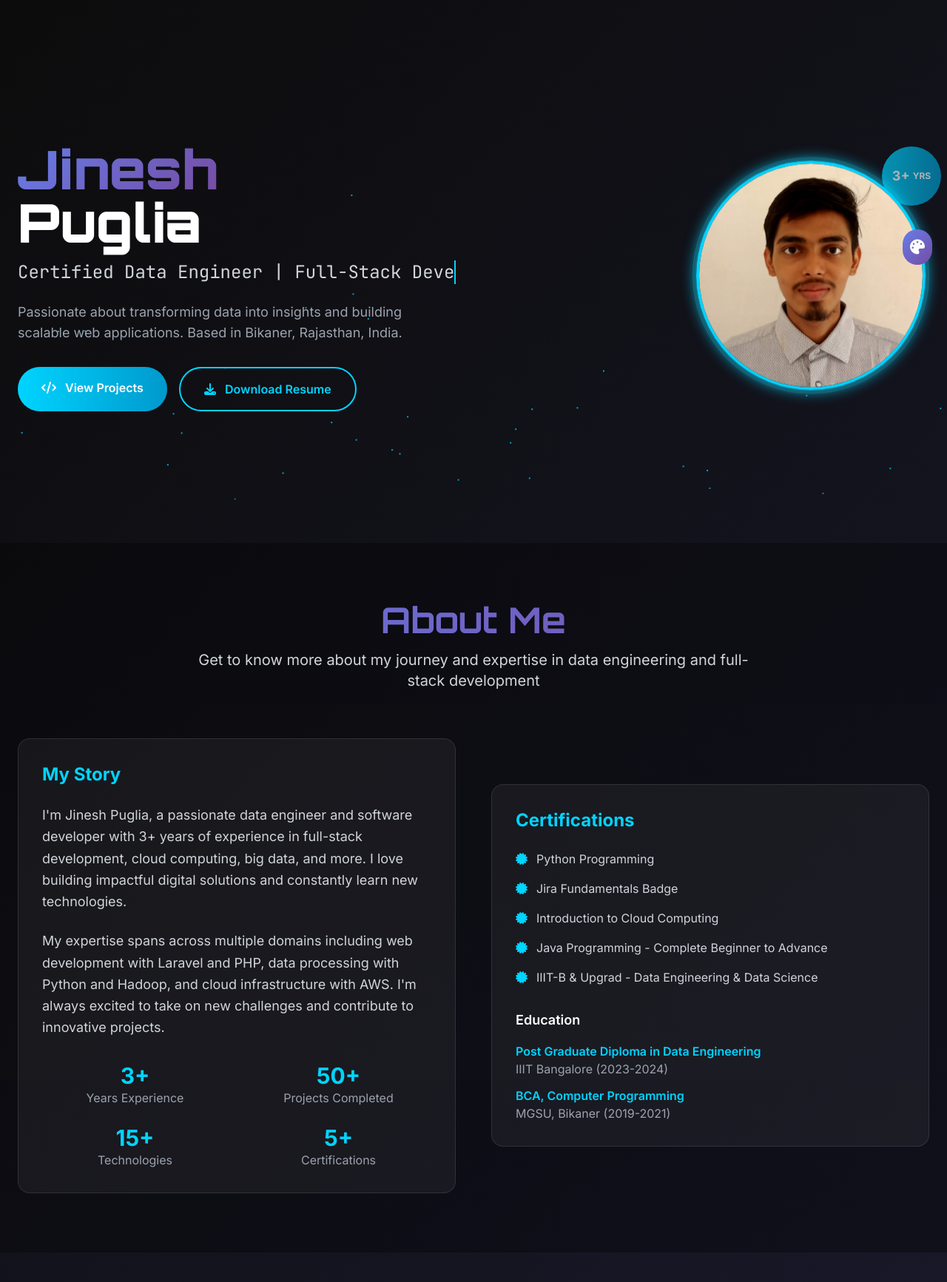
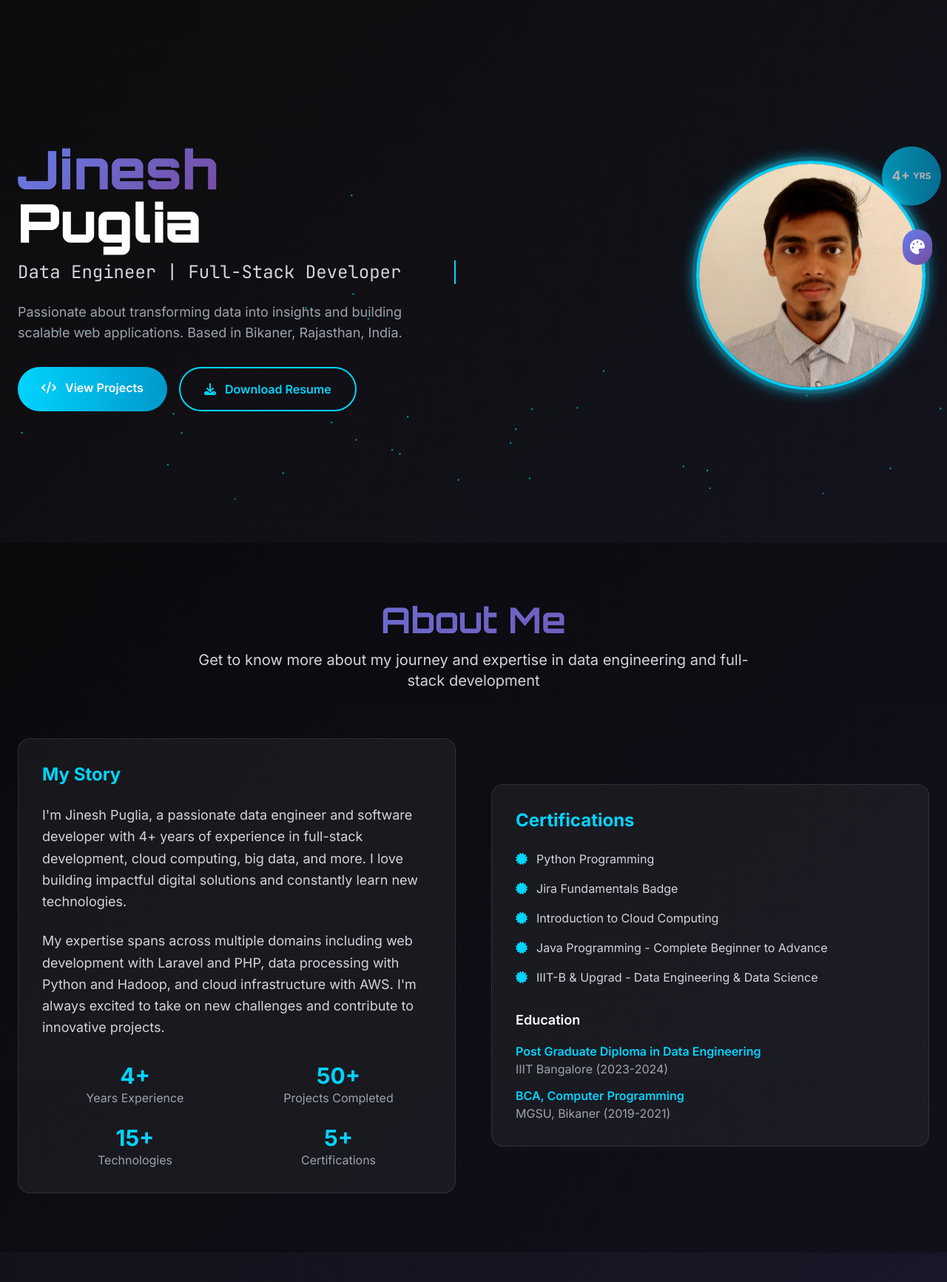
Before and after one commit to jineshpugliya/jinesh-portfolio, a Laravel app: page / in a window 1280 px wide. Shown: the part 66-1799 px from the top of the page at 74% size. Run offline with Laravel 10, Linux system fonts and the light colour scheme; data that the repository does not hold is empty; some libraries are stand-ins or nearby versions.

Commit message:
Update experience years and certification details
Changed years of experience from 3+ to 4+ in portfolio views and removed 'Certified' from Data Engineer title. This keeps the profile information current and accurate.

```diff
--- a/resources/views/portfolio.blade.php
+++ b/resources/views/portfolio.blade.php
@@ -58,7 +58,7 @@
             <div class="about-content">
                 <div class="about-text">
                     <p>
-                        Hi there! I'm Jinesh Puglia, a passionate Data Engineer and Full Stack Developer with over 3+ years
+                        Hi there! I'm Jinesh Puglia, a passionate Data Engineer and Full Stack Developer with over 4+ years
                         of experience
                         in building scalable web applications and data processing systems. My expertise spans across
                         multiple technologies
@@ -73,7 +73,7 @@
                     </p>
                     <div class="about-stats">
                         <div class="stat-item">
-                            <span class="stat-number">3+</span>
+                            <span class="stat-number">4+</span>
                             <span class="stat-label">Years Experience</span>
                         </div>
                         <div class="stat-item">
--- a/resources/views/portfolio/index.blade.php
+++ b/resources/views/portfolio/index.blade.php
@@ -13,7 +13,7 @@
                             <span class="text-white">Puglia</span>
                         </h1>
                         <div class="text-xl lg:text-2xl text-gray-300 mb-6 typing-animation font-jetbrains">
-                            Certified Data Engineer | Full-Stack Developer
+                            Data Engineer | Full-Stack Developer
                         </div>
                         <p class="text-lg text-gray-400 mb-8 max-w-2xl">
                             Passionate about transforming data into insights and building scalable web applications.
@@ -48,7 +48,7 @@
                         </div>
                         <div
                             class="absolute -top-4 -right-4 w-20 h-20 bg-gradient-to-r from-[var(--primary-color)] to-[var(--secondary-color)] rounded-full flex items-center justify-center text-white font-bold text-lg animate-pulse">
-                            3+
+                            4+
                             <span class="text-xs ml-1">YRS</span>
                         </div>
                     </div>
@@ -72,7 +72,7 @@
                     <div class="glass-effect rounded-2xl p-8">
                         <h3 class="text-2xl font-bold text-[var(--primary-color)] mb-6">My Story</h3>
                         <p class="text-gray-300 text-lg leading-relaxed mb-6">
-                            I'm Jinesh Puglia, a passionate data engineer and software developer with 3+ years of experience
+                            I'm Jinesh Puglia, a passionate data engineer and software developer with 4+ years of experience
                             in full-stack development, cloud computing, big data, and more. I love building impactful
                             digital
                             solutions and constantly learn new technologies.
@@ -85,7 +85,7 @@
 
                         <div class="grid grid-cols-2 gap-6 mt-8">
                             <div class="text-center">
-                                <div class="text-3xl font-bold text-[var(--primary-color)]">3+</div>
+                                <div class="text-3xl font-bold text-[var(--primary-color)]">4+</div>
                                 <div class="text-gray-400">Years Experience</div>
                             </div>
                             <div class="text-center">
```
